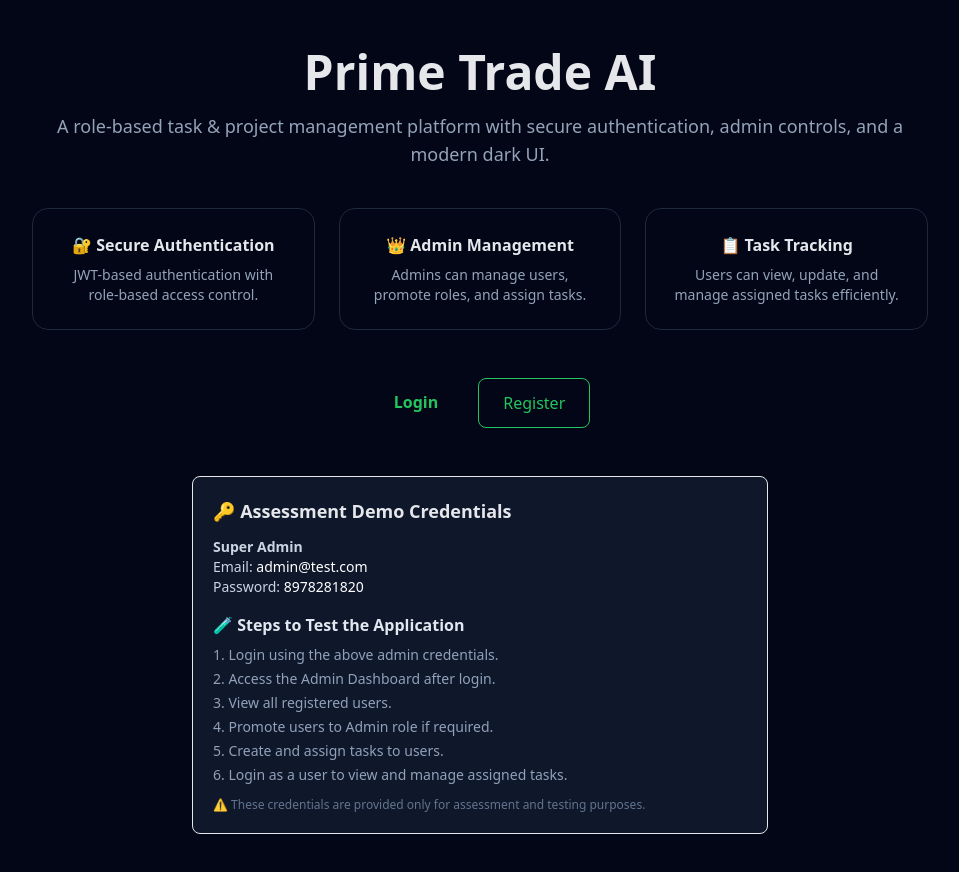
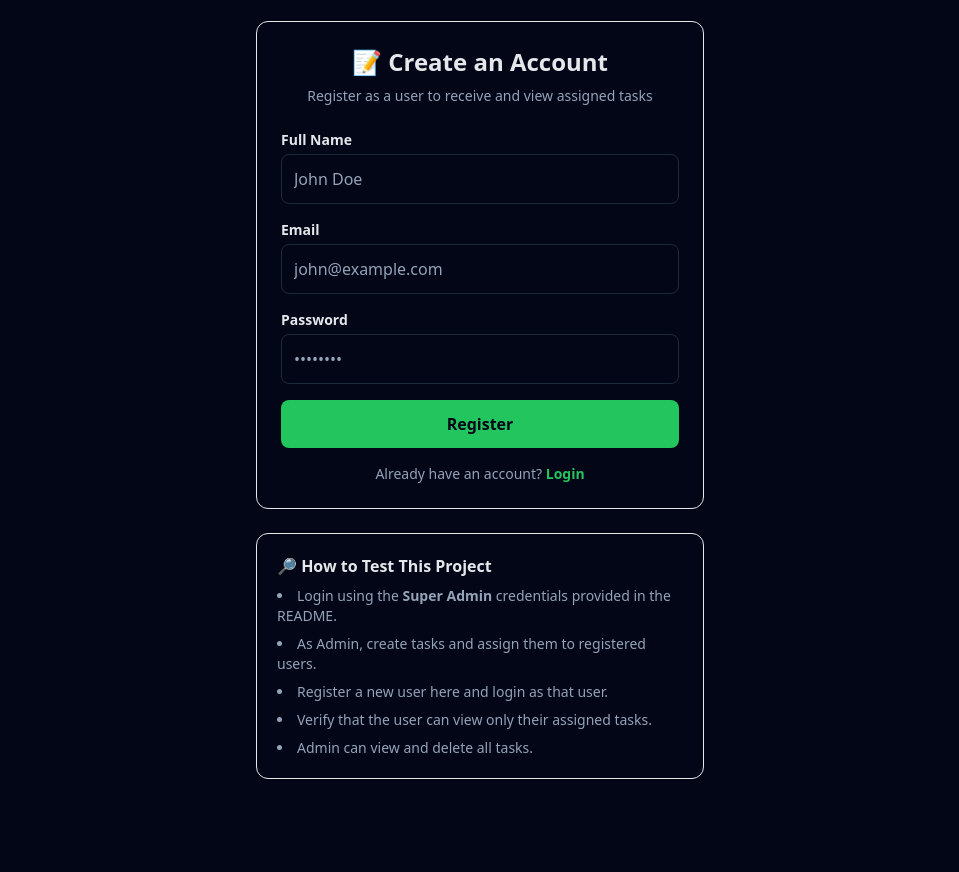
Before and after one commit to anilKumar-9/prime-trade-ai-assignment, a React (Vite) app in the folder frontend/: page / in a window 1280 px wide. Shown: the top 872 px of the page, without its empty margins (160-1119 px from the left). After the commit the page ends 800 px from the top, so only its background shows below. Built offline with nearby package versions, Linux system fonts and the light colour scheme; no server answers.

Commit message:
final version of the project

```diff
--- a/frontend/src/pages/Home.jsx
+++ b/frontend/src/pages/Home.jsx
@@ -1,93 +1,134 @@
-import { Link } from "react-router-dom";
+import { useState } from "react";
+import { useNavigate, Link } from "react-router-dom";
+import api from "../api/axios";
 
-export default function Home() {
+export default function Register() {
+  const navigate = useNavigate();
+
+  const [form, setForm] = useState({
+    name: "",
+    email: "",
+    password: "",
+  });
+
+  const [error, setError] = useState("");
+  const [loading, setLoading] = useState(false);
+
+  const handleChange = (e) => {
+    setForm({ ...form, [e.target.name]: e.target.value });
+  };
+
+  const handleSubmit = async (e) => {
+    e.preventDefault();
+    setError("");
+    setLoading(true);
+
+    try {
+      await api.post("/auth/register", form);
+      navigate("/login");
+    } catch (err) {
+      setError(err.response?.data?.message || "Registration failed");
+    } finally {
+      setLoading(false);
+    }
+  };
+
   return (
-    <div className="min-h-screen bg-bg flex items-center justify-center px-6 py-12">
-      <div className="max-w-4xl w-full text-center">
-        {/* Title */}
-        <h1 className="text-4xl md:text-5xl font-bold text-accent mb-4">
-          Prime Trade AI
-        </h1>
+    <div className="min-h-screen flex items-center justify-center bg-bg px-6">
+      <div className="w-full max-w-md">
+        {/* 🔐 Register Card */}
+        <form
+          onSubmit={handleSubmit}
+          className="bg-card border border-border rounded-xl p-6"
+        >
+          <h2 className="text-2xl font-bold text-center mb-2">
+            📝 Create an Account
+          </h2>
 
-        <p className="text-muted text-lg mb-10">
-          A role-based task & project management platform with secure
-          authentication, admin controls, and a modern dark UI.
+          <p className="text-sm text-muted text-center mb-6">
+            Register as a user to receive and view assigned tasks
           </p>
 
-        {/* Features */}
-        <div className="grid md:grid-cols-3 gap-6 mb-12">
-          <div className="card">
-            <h3 className="font-semibold mb-2">🔐 Secure Authentication</h3>
-            <p className="text-muted text-sm">
-              JWT-based authentication with role-based access control.
-            </p>
+          {error && <p className="error-box mb-4">{error}</p>}
+
+          <div className="space-y-4">
+            {/* Name */}
+            <div>
+              <label className="block text-sm font-semibold mb-1">
+                Full Name
+              </label>
+              <input
+                name="name"
+                value={form.name}
+                onChange={handleChange}
+                placeholder="John Doe"
+                className="input w-full"
+                required
+              />
             </div>
 
-          <div className="card">
-            <h3 className="font-semibold mb-2">👑 Admin Management</h3>
-            <p className="text-muted text-sm">
-              Admins can manage users, promote roles, and assign tasks.
-            </p>
+            {/* Email */}
+            <div>
+              <label className="block text-sm font-semibold mb-1">Email</label>
+              <input
+                name="email"
+                type="email"
+                value={form.email}
+                onChange={handleChange}
+                placeholder="john@example.com"
+                className="input w-full"
+                required
+              />
             </div>
 
-          <div className="card">
-            <h3 className="font-semibold mb-2">📋 Task Tracking</h3>
-            <p className="text-muted text-sm">
-              Users can view, update, and manage assigned tasks efficiently.
-            </p>
-          </div>
+            {/* Password */}
+            <div>
+              <label className="block text-sm font-semibold mb-1">
+                Password
+              </label>
+              <input
+                name="password"
+                type="password"
+                value={form.password}
+                onChange={handleChange}
+                placeholder="••••••••"
+                className="input w-full"
+                required
+              />
             </div>
 
-        {/* Actions */}
-        <div className="flex justify-center gap-4 mb-12">
-          <Link
-            to="/login"
-            className="bg-accent text-black px-6 py-3 rounded-lg font-semibold hover:opacity-90"
+            {/* Submit */}
+            <button
+              type="submit"
+              disabled={loading}
+              className="btn btn-primary w-full"
             >
+              {loading ? "Creating account..." : "Register"}
+            </button>
+          </div>
+
+          <p className="text-sm text-muted text-center mt-4">
+            Already have an account?{" "}
+            <Link to="/login" className="text-accent font-semibold">
               Login
             </Link>
+          </p>
+        </form>
 
-          <Link
-            to="/register"
-            className="border border-border px-6 py-3 rounded-lg text-slate-200 hover:bg-slate-800"
-          >
-            Register
-          </Link>
-        </div>
+        {/* 📘 Demo Instructions */}
+        <div className="mt-6 bg-card border border-border rounded-xl p-5">
+          <h3 className="font-semibold mb-2">🔎 How to Test This Project</h3>
 
-        {/* Demo / Assessment Section */}
-        <div className="max-w-xl mx-auto border border-border rounded-lg p-5 bg-slate-900 text-left">
-          <h3 className="text-accent font-semibold text-lg mb-3">
-            🔑 Assessment Demo Credentials
-          </h3>
-
-          <div className="text-sm text-slate-300 mb-4">
-            <p className="font-semibold">Super Admin</p>
-            <p>
-              Email: <span className="text-white">admin@test.com</span>
-            </p>
-            <p>
-              Password: <span className="text-white">8978281820</span>
-            </p>
-          </div>
-
-          <h4 className="text-slate-200 font-semibold mb-2">
-            🧪 Steps to Test the Application
-          </h4>
-
-          <ol className="list-decimal list-inside text-sm text-slate-400 space-y-1">
-            <li>Login using the above admin credentials.</li>
-            <li>Access the Admin Dashboard after login.</li>
-            <li>View all registered users.</li>
-            <li>Promote users to Admin role if required.</li>
-            <li>Create and assign tasks to users.</li>
-            <li>Login as a user to view and manage assigned tasks.</li>
-          </ol>
-
-          <p className="text-xs text-slate-500 mt-3">
-            ⚠️ These credentials are provided only for assessment and testing
-            purposes.
-          </p>
+          <ul className="text-sm text-muted space-y-2 list-disc list-inside">
+            <li>
+              Login using the <b>Super Admin</b> credentials provided in the
+              README.
+            </li>
+            <li>As Admin, create tasks and assign them to registered users.</li>
+            <li>Register a new user here and login as that user.</li>
+            <li>Verify that the user can view only their assigned tasks.</li>
+            <li>Admin can view and delete all tasks.</li>
+          </ul>
         </div>
       </div>
     </div>
```
Lines whose indentation alone changed are shown as unchanged.
